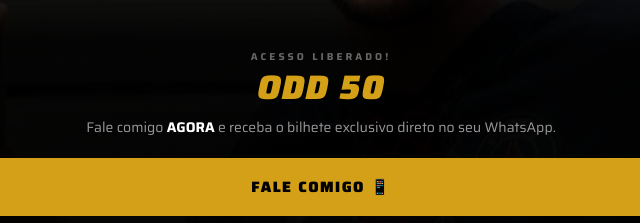
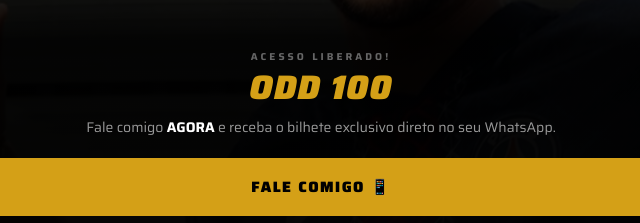
Before and after one commit to Ramonprojects/api-odd50, a plain HTML site: page index.html in a window 1280 px wide. Shown: the part 479-702 px from the top of the page, 319-959 px from the left. Drawn offline with Linux system fonts and the light colour scheme.

Commit message:
Update card title from 'ODD 50' to 'ODD 100'

```diff
--- a/index.html
+++ b/index.html
@@ -276,7 +276,7 @@
     <div class="card-overlay"></div>
     <div class="card-content">
       <p class="card-eyebrow">ACESSO LIBERADO!</p>
-      <p class="card-title">ODD 50</p>
+      <p class="card-title">ODD 100</p>
       <p class="card-desc">Fale comigo <strong>AGORA</strong> e receba o bilhete exclusivo direto no seu WhatsApp.</p>
       <a class="cta-btn" href="https://rmesportiva.magoramon.com.br/" onclick="trackLead(event)">
         FALE COMIGO 📱
```
